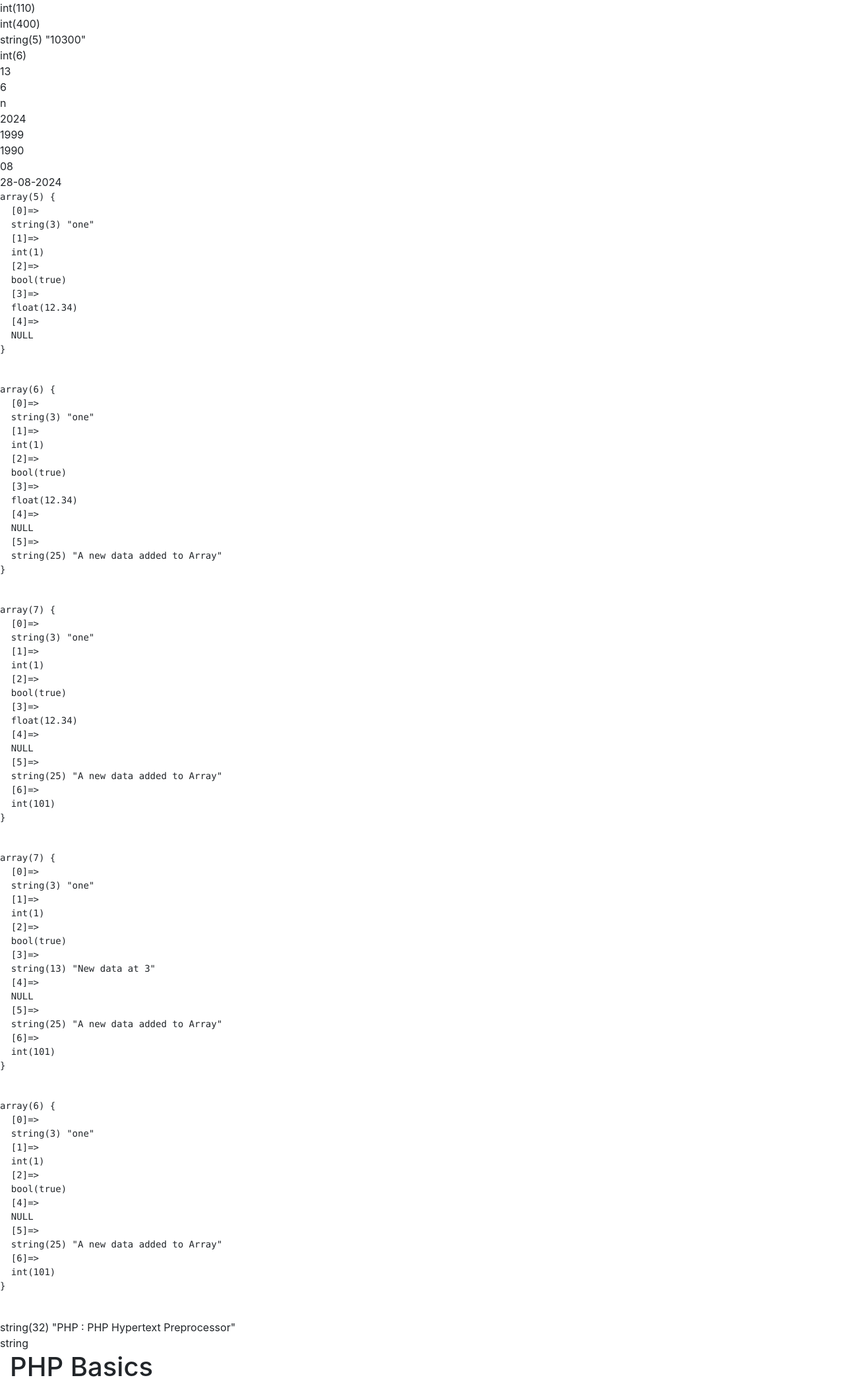
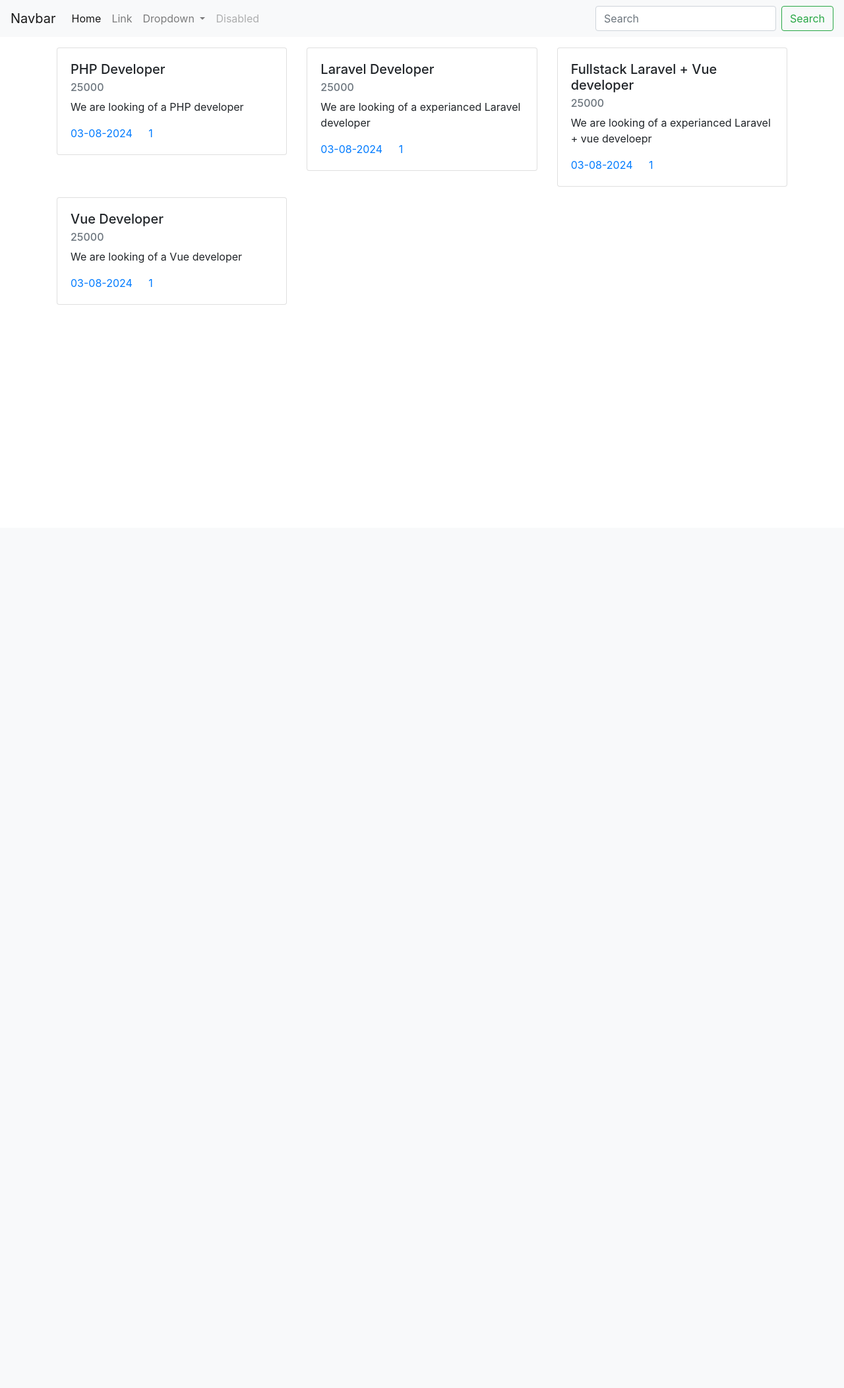
Before and after one commit to codingtarun/playphp, a PHP site: page / in a window 1280 px wide. Shown: the whole page at 66% size. After the commit the page ends 462 px from the top, so only its background shows below. Run offline with PHP 8.4, Linux system fonts and the light colour scheme; data that the repository does not hold is empty.

Commit message:
Update index.php

```diff
--- a/index.php
+++ b/index.php
@@ -1,178 +1,41 @@
 <?php
 
-/**
- *
- * Variables : Container that holds data , whcih can be accessed later.
- * Rules for declaring variables :
- * 1. Prefix with a $ sign.
- * 2. Must start with a letter or an underscore.
- * 3. Can not start with a number.
- * 4. Can only contain letters, numbers and underscores.
- * 5. Are case senstive i.e $Name is not equal to $name.
- *
- *
- * Naming convention :
- * 1. $under_score : preferred internaly by developing PHP.
- * 2. $camelCase : preffered
- * 3. $PascalCase
- * 4. $lowecase
- */
+$jobList = [
+    [
+        'id' => 1,
+        'title' => 'PHP Developer',
+        'description' => 'We are looking of a PHP developer',
+        'salary' => 25000,
+        'status' => 1,
+        'posted' => '03-08-2024',
+    ],
+    [
+        'id' => 2,
+        'title' => 'Laravel Developer',
+        'description' => 'We are looking of a experianced Laravel developer',
+        'salary' => 25000,
+        'status' => 1,
+        'posted' => '03-08-2024',
+    ],
+    [
+        'id' => 1,
+        'title' => 'Fullstack Laravel + Vue developer',
+        'description' => 'We are looking of a experianced Laravel + vue develoepr',
+        'salary' => 25000,
+        'status' => 1,
+        'posted' => '03-08-2024',
+    ],
+    [
+        'id' => 1,
+        'title' => 'Vue Developer',
+        'description' => 'We are looking of a Vue developer',
+        'salary' => 25000,
+        'status' => 1,
+        'posted' => '03-08-2024',
+    ]
 
-$title = "PHP : PHP Hypertext Preprocessor"; // declaring & storing value to variable.
-
-/**
- * Datatypes : PHP is a loosly typed langauge i.e we don't need to define data type.
- * Data types supported by the PHP are :
- * 1. String :  Sequence of characters.
- * 2. Integer : Whole Number. It can be positive or negitive.
- * 3. Float : Number with a decimal point.
- * 4. Boolean : true/false.
- * 5. Array : Holds multiple values.
- * 6. Object : Collection of properties & methods.
- * 7. null : Variable with no value.
- * 8. Resource : Files stored in the server. $file = fopen('fileName.txt','r');
- *
- *
- */
-
-/**
- *
- * String Concatination : joinin two or mroe string togeather using a dot(.) notation.
- * ex :
- * echo "my name is "$fName." ".$lName;
- *
- */
-
-/**
- * Type casting (Explicit conversion): When we manually change the data type from one type to another.
- *
- * Type juggling (Implicit conversion): When PHP itself tries to convert one data type to another data type. It sometime can result in unexpected behaviour.
- *
- */
-
-$num1 = 10;
-$num2 = 100;
-$num3 = '300';
-
-$bool1 = true;
-$bool2 = false;
-
-$sum1 = $num1 + $num2;
-$sum2 = $num2 + $num3; // implicit conversion / type casting done by PHP.
-$sum3 = $num1 . $num3; // implicit conversion
-$sum4 = 5 + $bool1; // implicit conversion (true converted to 1)
-
-
-
-
-var_dump($sum1);
-echo "<br>";
-var_dump($sum2);
-echo "<br>";
-var_dump($sum3);
-echo "<br>";
-var_dump($sum4);
-echo "<br>";
-
-/**
- *
- * Arithmatic operators  : Allow us to perform basic arithmatic operations.
- * 1. Addition : +
- * 2. Subtration : -
- * 3. Multiplication : *
- * 4. Division : /
- * 5. Modulo : %
- * 6. Exponential : **
- *
- *
- * Assignment Operators : Assiging value to a variable.
- * 1. Basic Assignment : =
- * 2. Arithmetic assignment : += , -= , *= , /= , %= , **=
- * 3. Bitwise assignment Operators : &= , |= , ^= , <<= , >>=
- * 4. String Cncatination : .=
- * 5. Null coalese : ??=  ex $a ??= $b => assigns $b if $a is null.
- */
-
-
-/**
- * String functions : PHP inbuild functions used to manipulate a given string.
- */
-
-$name = "Tarun Chauhan";
-
-echo  strlen($name);
-echo "<br>";
-echo strpos($name, 'Chauhan');
-echo "<br>";
-echo $name[4]; // he string is acting like an array.
-echo "<br>";
-
-
-echo date('Y');
-echo "<br>";
-echo date('Y', 936345600);
-echo "<br>";
-echo date('Y', strtotime('1990-09-01'));
-echo "<br>";
-echo date('m');
-echo "<br>";
-echo date('d-m-Y');
-echo "<br>";
-
-
-
-/**
- *  Arrays : Holds multiple pieces of data , same or different data type , in a single variable.
- *
- */
-
-$arrayList = ['one', 1, true, 12.34, null];
-dd($arrayList);
-
-// add element to array
-
-$arrayList[5] = "A new data added to Array"; // if length is known
-
-dd($arrayList);
-
-$arrayList[] = 101; // adding item to end of array
-
-dd($arrayList);
-
-// Update an item
-
-$arrayList[3] = "New data at 3";
-
-dd($arrayList);
-
-// remove item
-
-unset($arrayList[3]); // index + data both will be gone
-
-dd($arrayList);
-
-
-
-
-var_dump($title); // dumps the data & data type information to the screen.
-echo "<br>";
-echo gettype($title); // display the data type and one of few function in PHP which uses camelCase.
-
-// Dump & die function
-
-function dd($value)
-{
-    echo "<pre>";
-    var_dump($value);
-    echo "</pre>";
-    echo "<br>";
-    //die();
-}
-
-
-
+];
 ?>
-
 <!doctype html>
 <html lang="en">
 
@@ -188,8 +51,58 @@ function dd($value)
 </head>
 
 <body>
-    <div class="container-fluid">
-        <h1><?php echo "PHP Basics"; ?></h1>
+    <nav class="navbar navbar-expand-lg navbar-light bg-light">
+        <a class="navbar-brand" href="#">Navbar</a>
+        <button class="navbar-toggler" type="button" data-toggle="collapse" data-target="#navbarSupportedContent" aria-controls="navbarSupportedContent" aria-expanded="false" aria-label="Toggle navigation">
+            <span class="navbar-toggler-icon"></span>
+        </button>
+
+        <div class="collapse navbar-collapse" id="navbarSupportedContent">
+            <ul class="navbar-nav mr-auto">
+                <li class="nav-item active">
+                    <a class="nav-link" href="#">Home <span class="sr-only">(current)</span></a>
+                </li>
+                <li class="nav-item">
+                    <a class="nav-link" href="#">Link</a>
+                </li>
+                <li class="nav-item dropdown">
+                    <a class="nav-link dropdown-toggle" href="#" id="navbarDropdown" role="button" data-toggle="dropdown" aria-haspopup="true" aria-expanded="false">
+                        Dropdown
+                    </a>
+                    <div class="dropdown-menu" aria-labelledby="navbarDropdown">
+                        <a class="dropdown-item" href="#">Action</a>
+                        <a class="dropdown-item" href="#">Another action</a>
+                        <div class="dropdown-divider"></div>
+                        <a class="dropdown-item" href="#">Something else here</a>
+                    </div>
+                </li>
+                <li class="nav-item">
+                    <a class="nav-link disabled" href="#">Disabled</a>
+                </li>
+            </ul>
+            <form class="form-inline my-2 my-lg-0">
+                <input class="form-control mr-sm-2" type="search" placeholder="Search" aria-label="Search">
+                <button class="btn btn-outline-success my-2 my-sm-0" type="submit">Search</button>
+            </form>
+        </div>
+    </nav>
+    <div class="container p-3">
+        <div class="row">
+            <?php foreach ($jobList as $job) { ?>
+                <div class="col-sm-4 mb-3">
+                    <div class="card">
+                        <div class="card-body">
+                            <h5 class="card-title"><?php echo $job['title']; ?></h5>
+                            <h6 class="card-subtitle mb-2 text-muted"><?php echo $job['salary']; ?></h6>
+                            <p class="card-text"><?php echo $job['description']; ?></p>
+                            <a href="#" class="card-link"><?php echo $job['posted']; ?></a>
+                            <a href="#" class="card-link"><?php echo $job['status']; ?></a>
+                        </div>
+                    </div>
+                </div>
+            <?php } ?>
+
+        </div>
     </div>
 
 
```
